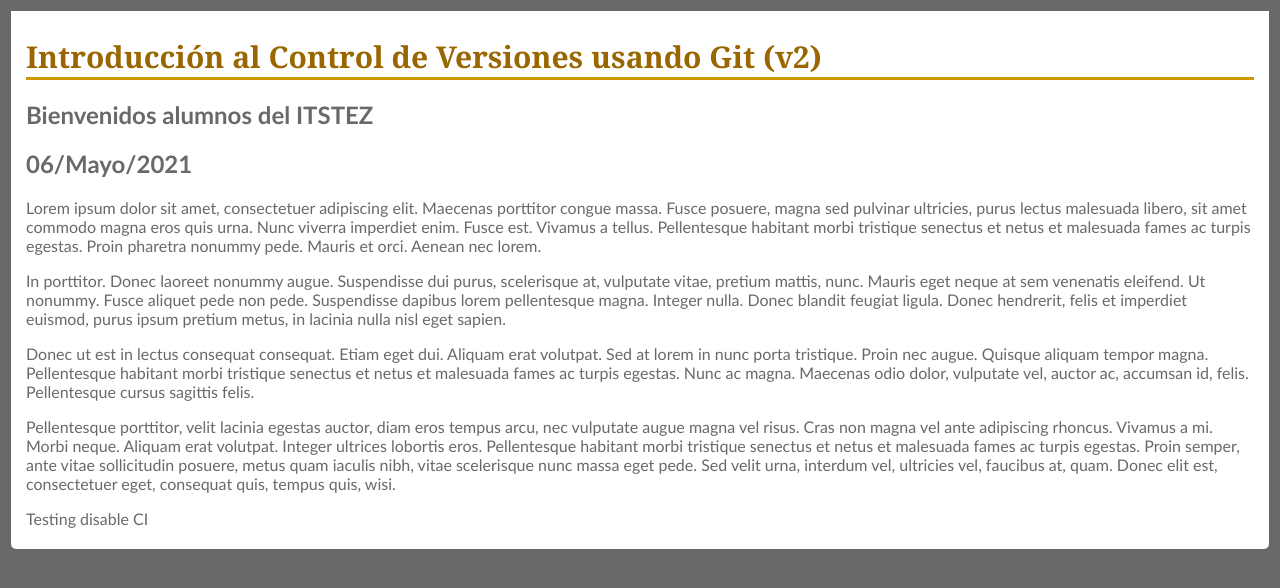
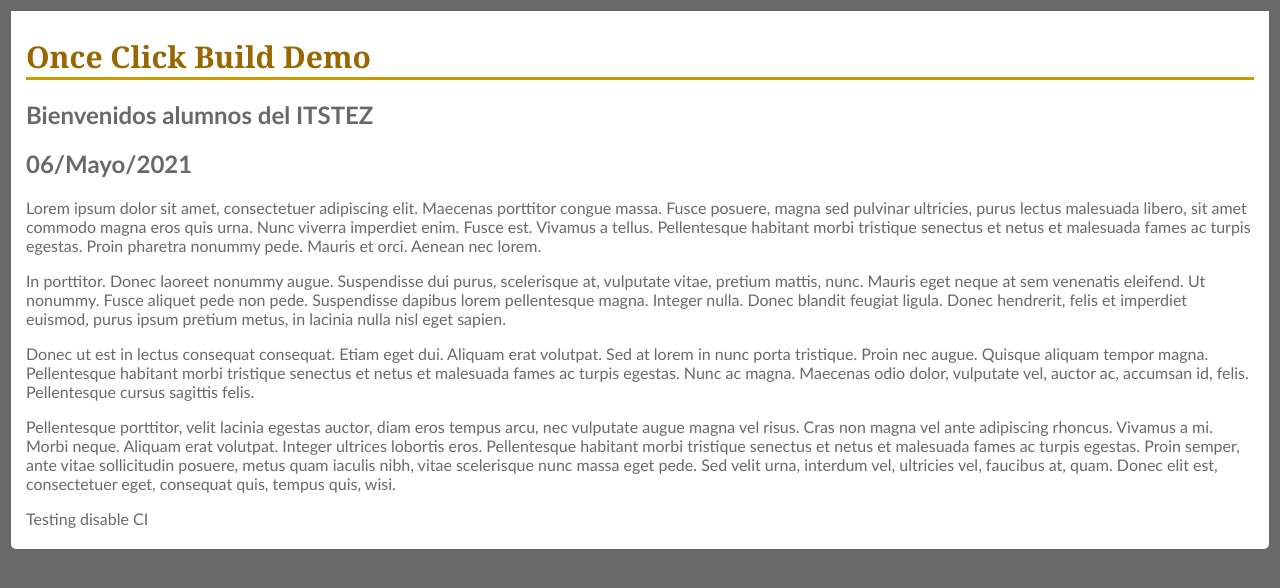
Before and after one commit to juancbecerra/demoweb, a plain HTML site: page index.html in a window 1280 px wide. Drawn offline with Linux system fonts and the light colour scheme.

Commit message:
Modificado el titulo en pagina

```diff
--- a/index.html
+++ b/index.html
@@ -9,7 +9,7 @@
 <body>
 
   <div id="main">
-  <h1>Introducci&oacute;n al Control de Versiones usando Git (v2)</h1>
+  <h1>Once Click Build Demo</h1>
   <h2>Bienvenidos alumnos del ITSTEZ</h2>
   <h2>06/Mayo/2021</h2>
   <p>Lorem ipsum dolor sit amet, consectetuer adipiscing elit. Maecenas porttitor congue massa. Fusce posuere, magna sed pulvinar ultricies, purus lectus malesuada libero, sit amet commodo magna eros quis urna. Nunc viverra imperdiet enim. Fusce est. Vivamus a tellus. Pellentesque habitant morbi tristique senectus et netus et malesuada fames ac turpis egestas. Proin pharetra nonummy pede. Mauris et orci. Aenean nec lorem.</p>
```
